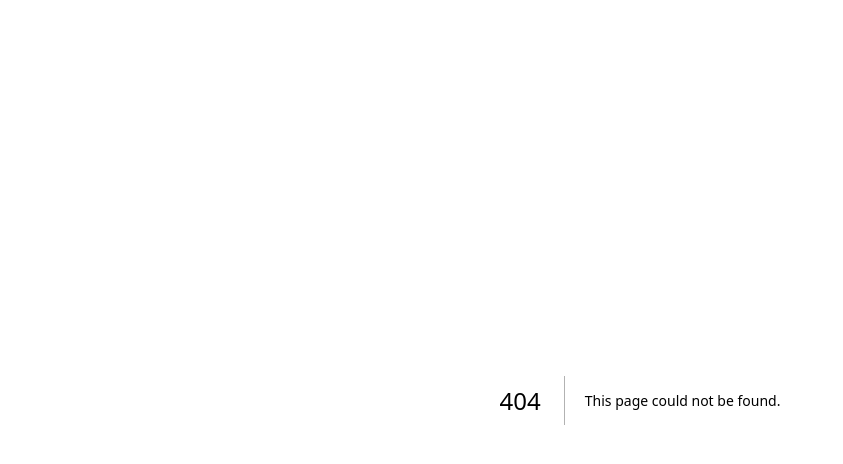
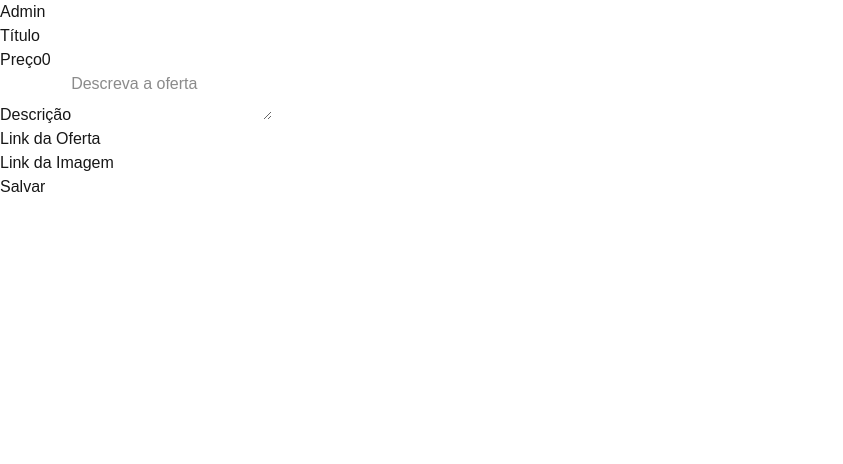
Before and after one commit to marcoshmarcarini/achadinhos, a Next.js app: page /admin in a window 1280 px wide. Before the commit this address had no page. Shown: the top 464 px of the page, without its empty margins (0-843 px from the left). Built offline with nearby package versions, Linux system fonts and the light colour scheme.

Commit message:
Update
Eu mudei tudo agora.. Estou fazendo com outra abordagem, sem ajuda de IA, acredito que ficará melhor do que se eu fizesse com auxilio de uma IA.. O outro código estava muito confuso.. Estou utilizando o Next JS para fazer toda a aplicação.

```diff
--- a/lib/firebase.ts
+++ /dev/null
@@ -1,18 +0,0 @@
-import { cert, getApps, initializeApp } from 'firebase-admin/app';
-import { getFirestore } from 'firebase-admin/firestore';
-
-export function db() {
-  if (!getApps().length) {
-    initializeApp({
-      credential: cert({
-        projectId: process.env.FIREBASE_PROJECT_ID,
-        clientEmail: process.env.FIREBASE_CLIENT_EMAIL,
-        privateKey: process
-          .env
-          .FIREBASE_PRIVATE_KEY
-          ?.replace(/\\n/g, '\n'),   // quebra de linha correta
-      }),
-    });
-  }
-  return getFirestore();
-}
--- a/lib/shopeeScraper.ts
+++ /dev/null
@@ -1,36 +0,0 @@
-import { chromium, Response } from 'playwright-core';
-
-export async function scrapeShopee(keyword: string, limit = 20) {
-  const browser = await chromium.launch({ headless: true });
-  const page = await browser.newPage();
-
-  let data: any | null = null;
-
-  // escuta a primeira resposta da API
-  page.on('response', async (res: Response) => {
-    if (res.url().includes('/api/v4/search/search_items') && res.ok()) {
-      data = await res.json();
-    }
-  });
-
-  await page.goto(
-    `https://shopee.com.br/search?keyword=${encodeURIComponent(keyword)}`,
-    { waitUntil: 'domcontentloaded' }
-  );
-
-  // aguarda até a variável data ser preenchida
-  await page.waitForFunction(() => window['__scraped'] === true, null, {timeout: 10000})
-    .catch(() => {});          // evita throw se já capturou
-
-  await browser.close();
-  if (!data) return [];
-
-  return data.items.slice(0, limit).map((item: any) => ({
-    title: item.item_basic.name,
-    price: item.item_basic.price / 100000,  // vem em centavos × 10³
-    imageUrl: `https://down-br.img.susercontent.com/file/${item.item_basic.image}`,
-    productUrl: `https://shopee.com.br/${item.item_basic.name.replace(/\s+/g,'-')}-i.${item.item_basic.shopid}.${item.item_basic.itemid}`,
-    createdAt: new Date(),
-    source: 'shopee',
-  }));
-}
--- a/package.json
+++ b/package.json
@@ -6,15 +6,11 @@
     "dev": "next dev --turbopack",
     "build": "next build",
     "start": "next start",
-    "lint": "next lint",
-    "playwright": "playwright install --with-deps"
+    "lint": "next lint"
   },
   "dependencies": {
-    "cheerio": "^1.1.0",
     "firebase": "^11.10.0",
-    "firebase-admin": "^13.4.0",
     "next": "15.3.5",
-    "playwright-core": "^1.53.2",
     "react": "^19.0.0",
     "react-dom": "^19.0.0"
   },
--- /dev/null
+++ b/src/app/admin/page.tsx
@@ -0,0 +1,10 @@
+import Form from "@/components/Admin/Form/page";
+
+export default function Admin(){
+    return(
+        <div>
+            <h1>Admin</h1>
+            <Form />
+        </div>
+    )
+}
--- a/src/app/api/scrape/route.ts
+++ /dev/null
@@ -1,25 +0,0 @@
-import {NextResponse} from 'next/server'
-import {scrapeShopee} from '../../../../lib/shopeeScraper'
-import {db} from '../../../../lib/firebase'
-
-
-
-export const dynamic = 'force-dynamic'
-
-export async function GET(){
-    try{
-        const offers = await scrapeShopee('oferta relâmpago', 30)
-        const batch = db().batch()
-
-        offers.forEach((o) => {
-            const ref = db().collection('offers').doc()
-            batch.set(ref, {...o, createdAt: new Date()})
-        })
-
-        await batch.commit()
-        return NextResponse.json({saved: offers.length})
-    }catch(err: Error | unknown){
-        console.error(err)
-        return NextResponse.json({error: err.message}, {status:500})
-    }
-}
--- /dev/null
+++ b/src/components/Admin/Form/page.tsx
@@ -0,0 +1,99 @@
+'use client'
+
+import { FormEvent, useEffect, useState } from "react";
+import db from "../../../../utils/firebase";
+import { doc, setDoc } from "firebase/firestore";
+import styles from "./Form.module.css";
+
+interface OfferProps {
+  title: string;
+  price: number;
+  description: string;
+  offerLink: string;
+  imageUrl: string;
+}
+
+export default function Form() {
+  const [offer, setOffer] = useState<OfferProps>({
+    title: "",
+    price: 0,
+    description: "",
+    offerLink: "",
+    imageUrl: "",
+  });
+
+  const handleSubmit = async (e: FormEvent) => {
+    e.preventDefault();
+  };
+
+  return (
+    <form onSubmit={handleSubmit}>
+      <div className={styles.form_control}>
+        <label htmlFor="title" className={styles.form_label}>
+          Título
+        </label>
+        <input
+          type="text"
+          id="title"
+          className={styles.form_input}
+          value={offer.title}
+          onChange={(e) => setOffer({ ...offer, title: e.target.value })}
+        />
+      </div>
+      <div className={styles.form_control}>
+        <label htmlFor="price" className={styles.form_label}>
+          Preço
+        </label>
+        <input
+          type="number"
+          id="price"
+          className={styles.form_input}
+          value={offer.price}
+          onChange={(e) =>
+            setOffer({ ...offer, price: Number(e.target.value) })
+          } // no frontend, converte para string
+        />
+      </div>
+      <div className={styles.form_control}>
+        <label htmlFor="description" className={styles.form_label}>
+          Descrição
+        </label>
+        <textarea
+          name="description"
+          id="description"
+          className={styles.form_textarea}
+          onChange={(e) => setOffer({ ...offer, description: e.target.value })}
+          placeholder="Descreva a oferta"
+        ></textarea>
+      </div>
+      <div className={styles.form_control}>
+        <label htmlFor="offerLink" className={styles.form_label}>
+          Link da Oferta
+        </label>
+        <input
+          type="text"
+          id="offerLink"
+          className={styles.form_input}
+          value={offer.offerLink}
+          onChange={(e) => setOffer({ ...offer, offerLink: e.target.value })}
+        />
+      </div>
+      <div className={styles.form_control}>
+        <label htmlFor="imageUrl" className={styles.form_label}>
+          Link da Imagem
+        </label>
+        <input
+          type="text"
+          id="imageUrl"
+          className={styles.form_input}
+          value={offer.imageUrl}
+          onChange={(e) => setOffer({ ...offer, imageUrl: e.target.value })}
+        />
+      </div>
+
+      <div className={styles.form_control}>
+        <input type="submit" value="Salvar" className={styles.form_submit} />
+      </div>
+    </form>
+  );
+}
--- /dev/null
+++ b/src/components/Admin/Table/page.tsx
@@ -0,0 +1,7 @@
+export default function Table(){
+    return(
+        <div>
+            <h1>Table</h1>
+        </div>
+    )
+}
--- /dev/null
+++ b/utils/firebase.ts
@@ -0,0 +1,17 @@
+import { initializeApp } from "firebase/app"
+import { getFirestore } from "firebase/firestore"
+
+const firebaseConfig = {
+  apiKey: process.env.FIREBASE_API_KEY,
+  authDomain: process.env.FIREBASE_AUTH_DOMAIN,
+  projectId: process.env.FIREBASE_PROJECT_ID,
+  storageBucket: process.env.FIREBASE_STORAGE_BUCKET,
+  messagingSenderId: process.env.FIREBASE_MESSAGING_SENDER_ID,
+  appId: process.env.FIREBASE_APP_ID,
+  measurementId: process.env.FIREBASE_MEASUREMENT_ID,
+}
+
+const app = initializeApp(firebaseConfig)
+const db = getFirestore(app)
+
+export default db
```
Also changed, not shown: src/components/Admin/Form/Form.module.css (added), src/components/Admin/Table/Table.module.css (added), vercel.json (deleted), 1 other file (tests, documents, lock files or other folders).
